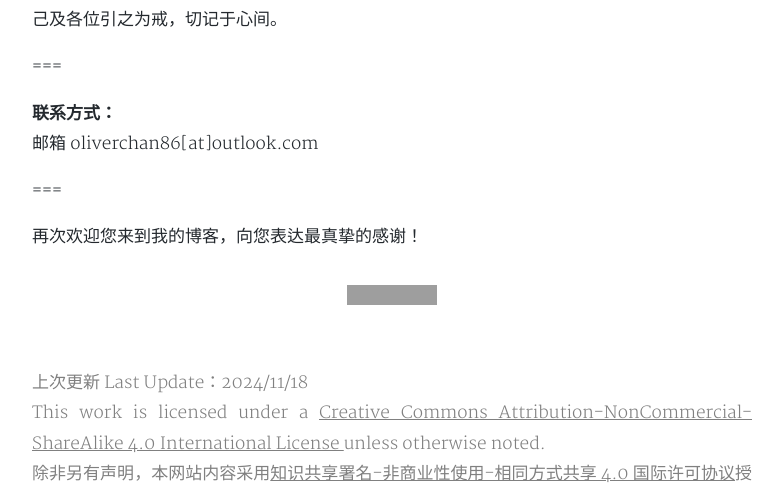
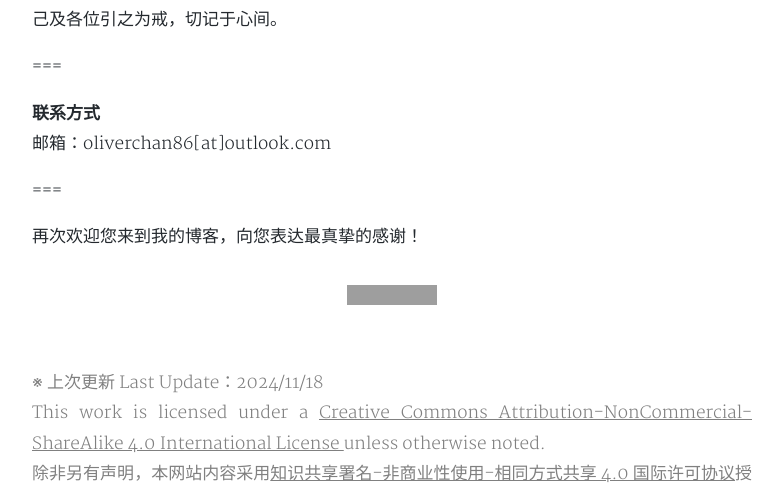
Before and after one commit to Olvcpr423/Olvcpr423.github.io, a Jekyll site: the page built from about.html, in a window 1280 px wide and 900 px high, scrolled down 1075 px. Shown: the part 157-641 px from the top of the window, without its empty margins (248-1031 px from the left). Built offline with Jekyll 4.4.1, drawn with Linux system fonts in a browser that asks for light colours; nearby versions of some CDN libraries; a style sheet for code colours, icons or effects is not loaded; grey boxes are pictures that could not be loaded.

Commit message:
Update about.html

```diff
--- a/about.html
+++ b/about.html
@@ -53,9 +53,9 @@ tags: About 关于
     ===
 </p>
 <p>
-    <b>联系方式：</b>
+    <b>联系方式</b>
     <br>
-    邮箱 oliverchan86[at]outlook.com
+    邮箱：oliverchan86[at]outlook.com
 </p>
 <p>
     ===
@@ -65,7 +65,7 @@ tags: About 关于
 </p>
 <p>
     <font color='#808080'>
-        <a rel="license" href="http://creativecommons.org/licenses/by-nc-sa/4.0/"><img alt="Creative Commons License" style="border-width:0" src="https://licensebuttons.net/l/by-nc-sa/4.0/88x31.png" /></a><br />上次更新 Last Update：2024/11/18
+        <a rel="license" href="http://creativecommons.org/licenses/by-nc-sa/4.0/"><img alt="Creative Commons License" style="border-width:0" src="https://licensebuttons.net/l/by-nc-sa/4.0/88x31.png" /></a><br />※ 上次更新 Last Update：2024/11/18
         <br>
         This work is licensed under a <a rel="license" href="http://creativecommons.org/licenses/by-nc-sa/4.0/">Creative Commons Attribution-NonCommercial-ShareAlike 4.0 International License </a>unless otherwise noted.
         <br>
```
